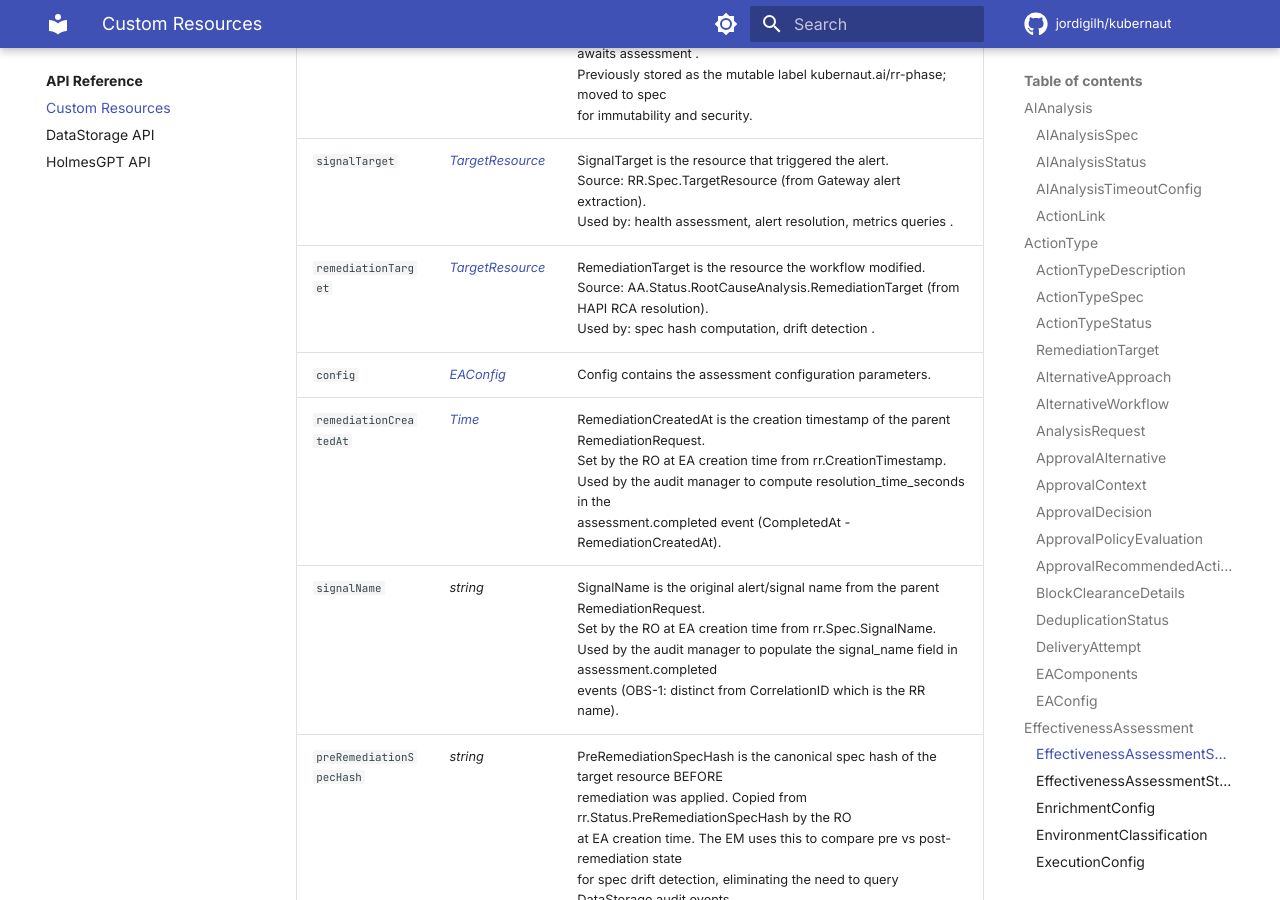
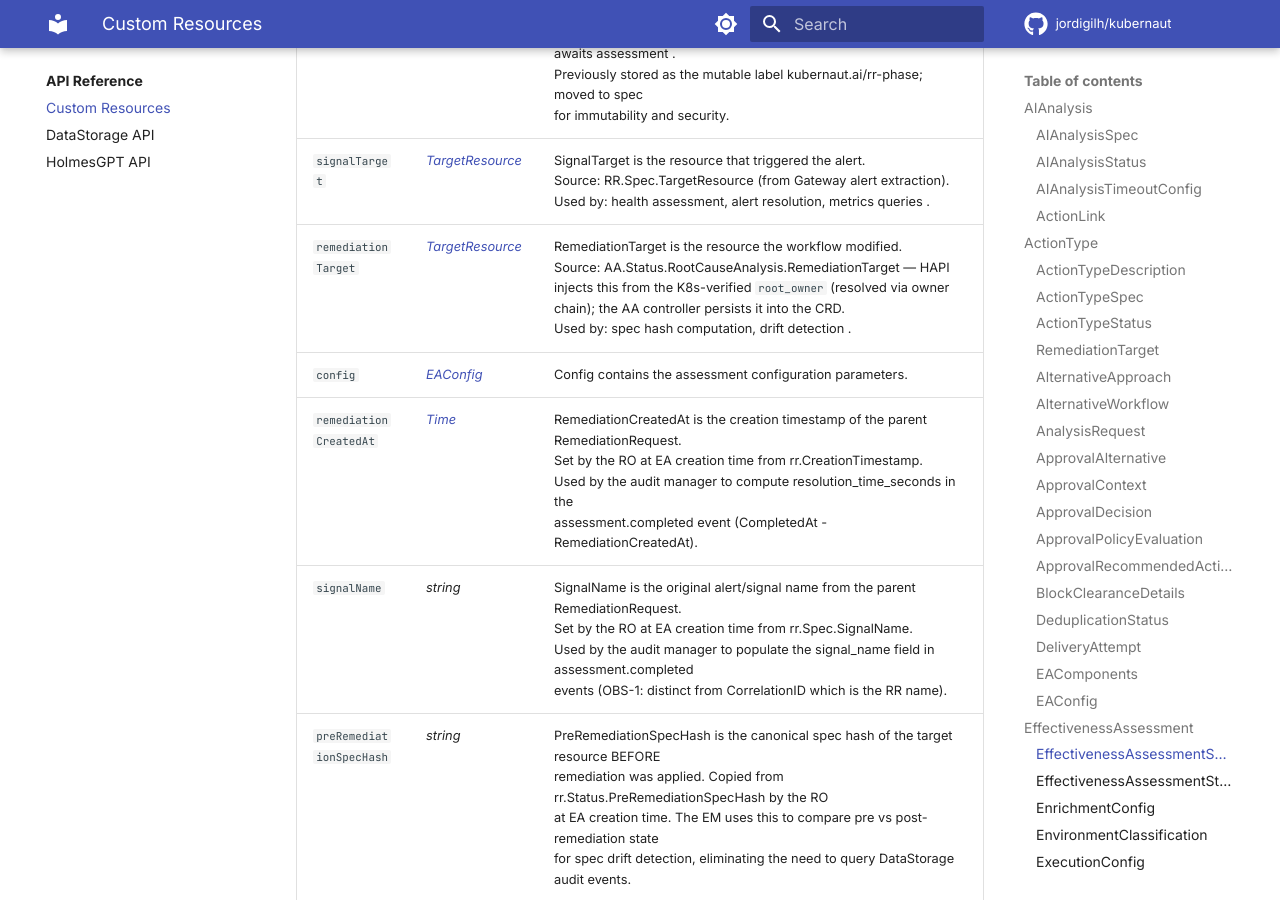
Before and after one commit to jordigilh/kubernaut-docs, an MkDocs documentation site: the page built from docs/api-reference/crds.md, in a window 1280 px wide and 900 px high, scrolled down 15101 px. Built offline with MkDocs 1.6.1 and Material for MkDocs 9.7.7, drawn with Linux system fonts in a browser that asks for light colours; comment, search, counter and statistics services are not loaded; the version menu is left out; some of the changed text lies outside the part shown.

Commit message:
docs: fix CRD blockReason enum, remediationTarget provenance, stale kubectl paths
- Add UnmanagedResource and IneffectiveChain to blockReason valid values,
  correcting the count from 5/6 to 7 (H8)
- Clarify remediationTarget provenance: HAPI injects from K8s-verified
  root_owner; AA controller persists into CRD (M17)
- Fix datastorage-api.md: remediation-history/context is an internal HAPI
  resource-context call, not LLM-callable directly (M18)
- Replace stale analysisResult kubectl path with v1.1 CRD fields:
  status.phase, status.selectedWorkflow, status.rootCauseAnalysis (M19)
- Fix stale get_resource_context in crds.md DetectedLabels description (M22)

Closes #74

Made-with: Cursor

```diff
--- a/docs/api-reference/crds.md
+++ b/docs/api-reference/crds.md
@@ -458,7 +458,7 @@ _Appears in:_
 | `correlationID`| _string_| CorrelationID is the name of the parent RemediationRequest.<br />Used as the correlation ID for audit events .|
 | `remediationRequestPhase`| _string_| RemediationRequestPhase is the RemediationRequest's OverallPhase at the time<br />the EA was created. Captured as an immutable spec field so the EM can branch<br />assessment logic based on the RR outcome (Verifying, Completed, Failed, TimedOut).<br />Verifying: happy path — WFE succeeded, EA created while RR awaits assessment .<br />Previously stored as the mutable label kubernaut.ai/rr-phase; moved to spec<br />for immutability and security.|
 | `signalTarget`| _[TargetResource](#targetresource)_| SignalTarget is the resource that triggered the alert.<br />Source: RR.Spec.TargetResource (from Gateway alert extraction).<br />Used by: health assessment, alert resolution, metrics queries .|
-| `remediationTarget`| _[TargetResource](#targetresource)_| RemediationTarget is the resource the workflow modified.<br />Source: AA.Status.RootCauseAnalysis.RemediationTarget (from HAPI RCA resolution).<br />Used by: spec hash computation, drift detection .|
+| `remediationTarget`| _[TargetResource](#targetresource)_| RemediationTarget is the resource the workflow modified.<br />Source: AA.Status.RootCauseAnalysis.RemediationTarget — HAPI injects this from the K8s-verified `root_owner` (resolved via owner chain); the AA controller persists it into the CRD.<br />Used by: spec hash computation, drift detection .|
 | `config`| _[EAConfig](#eaconfig)_| Config contains the assessment configuration parameters.|
 | `remediationCreatedAt`| _[Time](https://kubernetes.io/docs/reference/generated/kubernetes-api/v/#time-v1-meta)_| RemediationCreatedAt is the creation timestamp of the parent RemediationRequest.<br />Set by the RO at EA creation time from rr.CreationTimestamp.<br />Used by the audit manager to compute resolution_time_seconds in the<br />assessment.completed event (CompletedAt - RemediationCreatedAt).|
 | `signalName`| _string_| SignalName is the original alert/signal name from the parent RemediationRequest.<br />Set by the RO at EA creation time from rr.Spec.SignalName.<br />Used by the audit manager to populate the signal_name field in assessment.completed<br />events (OBS-1: distinct from CorrelationID which is the RR name).|
```
Also changed, not shown: other parts of docs/api-reference/crds.md (+3 -3 lines), docs/api-reference/datastorage-api.md (+1 -1 lines), docs/operations/troubleshooting.md (+5 -2 lines).
